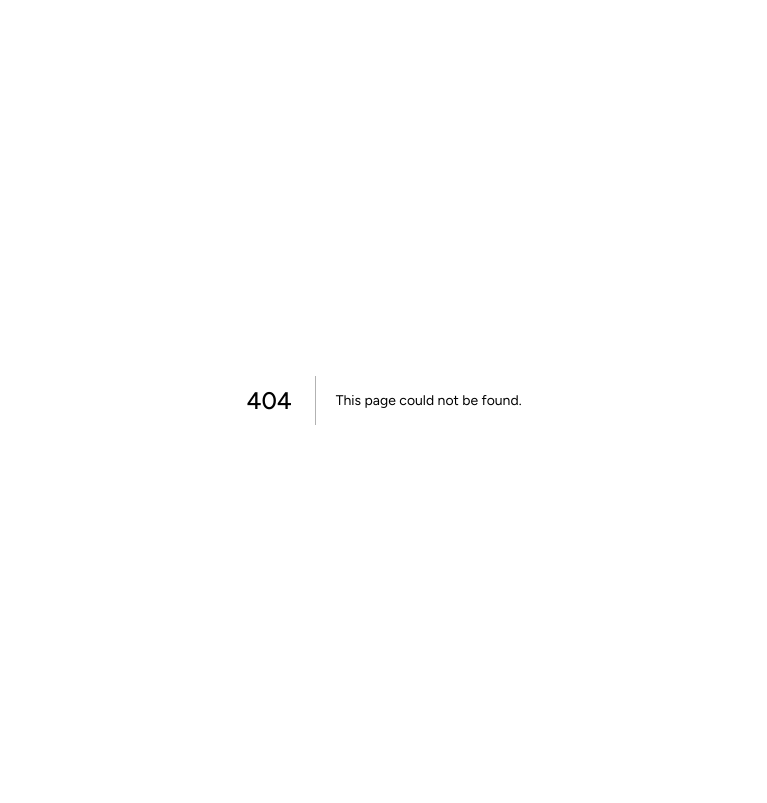
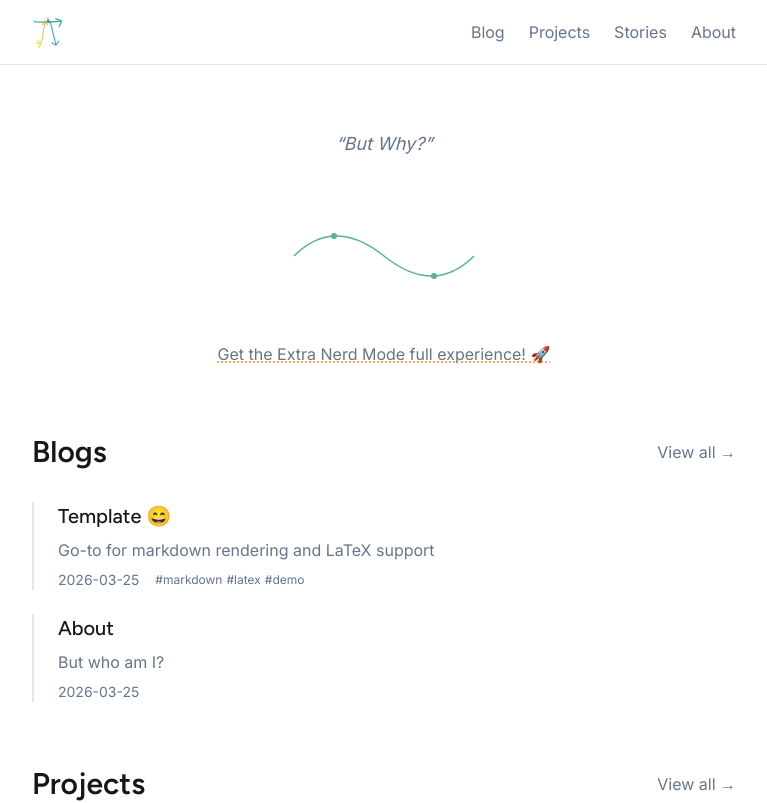
Before and after one commit to ccc-0731/eigenLore, a Next.js app: page /eigenLore/ in a window 1280 px wide. Before the commit this address had no page. Shown: the top 803 px of the page, without its empty margins (256-1023 px from the left). Built offline with nearby package versions, Linux system fonts and the light colour scheme.

Commit message:
Fixing links

```diff
--- a/next.config.js
+++ b/next.config.js
@@ -4,8 +4,8 @@ const isProd = process.env.GITHUB_ACTIONS === 'true'
 const nextConfig = {
   output: 'export',
   trailingSlash: true,
-  basePath: process.env.GITHUB_PAGES ? '/eigenLore' : '',
-  assetPrefix: process.env.GITHUB_PAGES ? '/eigenLore/' : '',
+  basePath: '/eigenLore',
+  assetPrefix: '/eigenLore/',
   images: {
     unoptimized: true,
   },
--- a/src/components/ProjectCard.tsx
+++ b/src/components/ProjectCard.tsx
@@ -50,7 +50,7 @@ export default function ProjectCard({ item, showLink = false, showDate = false }
   )
 
   if (showLink) {
-    const href = item.type === 'project' ? `/projects/${item.slug}` : `/stories/${item.slug}`
+    const href = item.type === 'project' ? `/eigenLore/projects/${item.slug}` : `/eigenLore/stories/${item.slug}`
     return (
       <a href={href} className="block">
         <CardContent />
--- a/src/components/WritingCard.tsx
+++ b/src/components/WritingCard.tsx
@@ -29,7 +29,7 @@ export default function WritingCard({ item, showLink = false }: WritingCardProps
 
   if (showLink) {
     return (
-      <a href={`/blog/${item.slug}`} className="block">
+      <a href={`eigenLore/blog/${item.slug}`} className="block">
         <CardContent />
       </a>
     )
```
